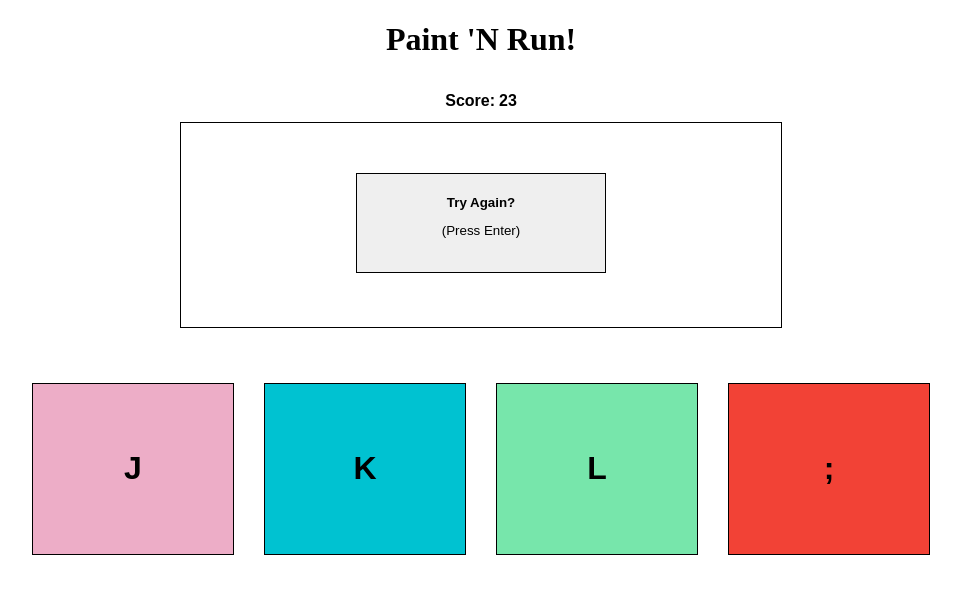
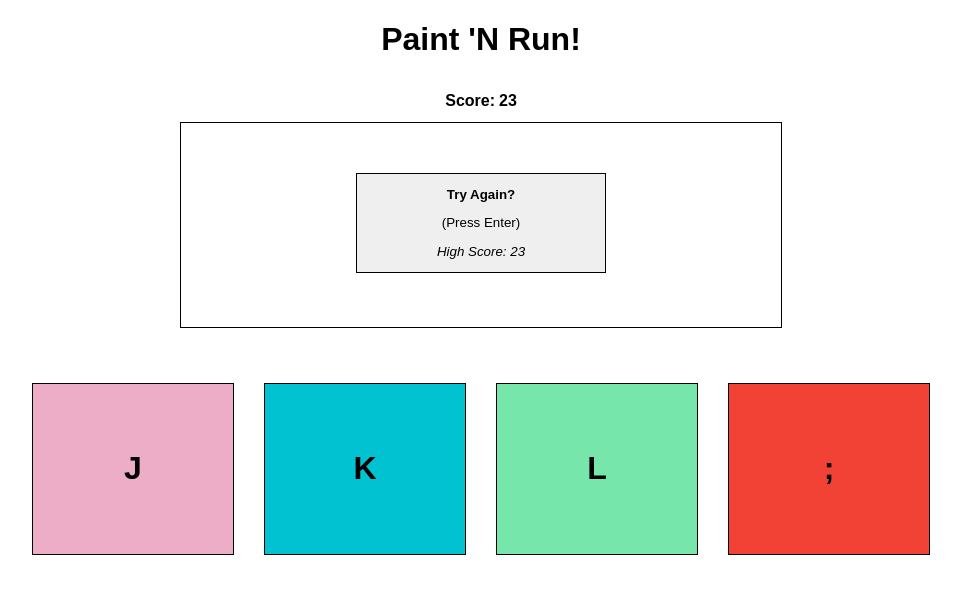
Before and after one commit to JoeyHoellerich/paintNrun_TS, a plain HTML site: page index.html in a window 1280 px wide. Shown: the whole page, without its empty margins (159-1120 px from the left). Drawn offline with Linux system fonts and the light colour scheme.

Commit message:
high score is saved to local storage

```diff
--- a/app.js
+++ b/app.js
@@ -27,6 +27,15 @@ const jumpTime = 400;
 let score = 0;
 // score displayed on page
 const scoreNum = document.getElementById("scoreNum");
+// user's high score
+let userHighScore;
+// get previous high score from local storage (if available)
+if (localStorage.highScore){
+    userHighScore = localStorage.highScore;
+}
+else{
+    userHighScore = 0;
+}
 
 // Tile Characteristics
 // tile container (global to access from functions)
@@ -313,7 +322,7 @@ function createTile(){
 // removes tile after it moves across the board
 function removeTile(){
     // only remove tiles if there is greater than the max acceptable number in the game area
-    if (score > maxTileAmt ){
+    if (score > maxTileAmt){
         // get the oldest tile from the collection of tiles and remove it
         let addedTile = document.getElementById("tiles").firstChild
         addedTile.remove()
@@ -506,12 +515,18 @@ function deathScreen() {
     // remove the player
     player.remove();
 
+    // High Score Calcs
+    if (score > userHighScore){
+        userHighScore = score;
+        localStorage.setItem("highScore", userHighScore);
+    }
+
     // create a retry button
     let retryButton = document.createElement("button");
     retryButton.style.position = "relative";
     retryButton.setAttribute("id", "retry");
     retryButton.setAttribute("type", "button");
-    retryButton.innerHTML = `<b>Try Again?</b><br><p>(Press Enter)</p>`
+    retryButton.innerHTML = `<b>Try Again?</b><br><p>(Press Enter)</p><i>High Score: ${userHighScore}</i>`
     // append it to gameboard
     gameArea.append(retryButton);
 }
--- a/style.css
+++ b/style.css
@@ -10,6 +10,7 @@
 /* ---------------------------------------- */
 h1 {
     text-align: center;
+    font-family: sans-serif;
 }
 
 /* BASIC GAME ELEMENT STYLING */
```
